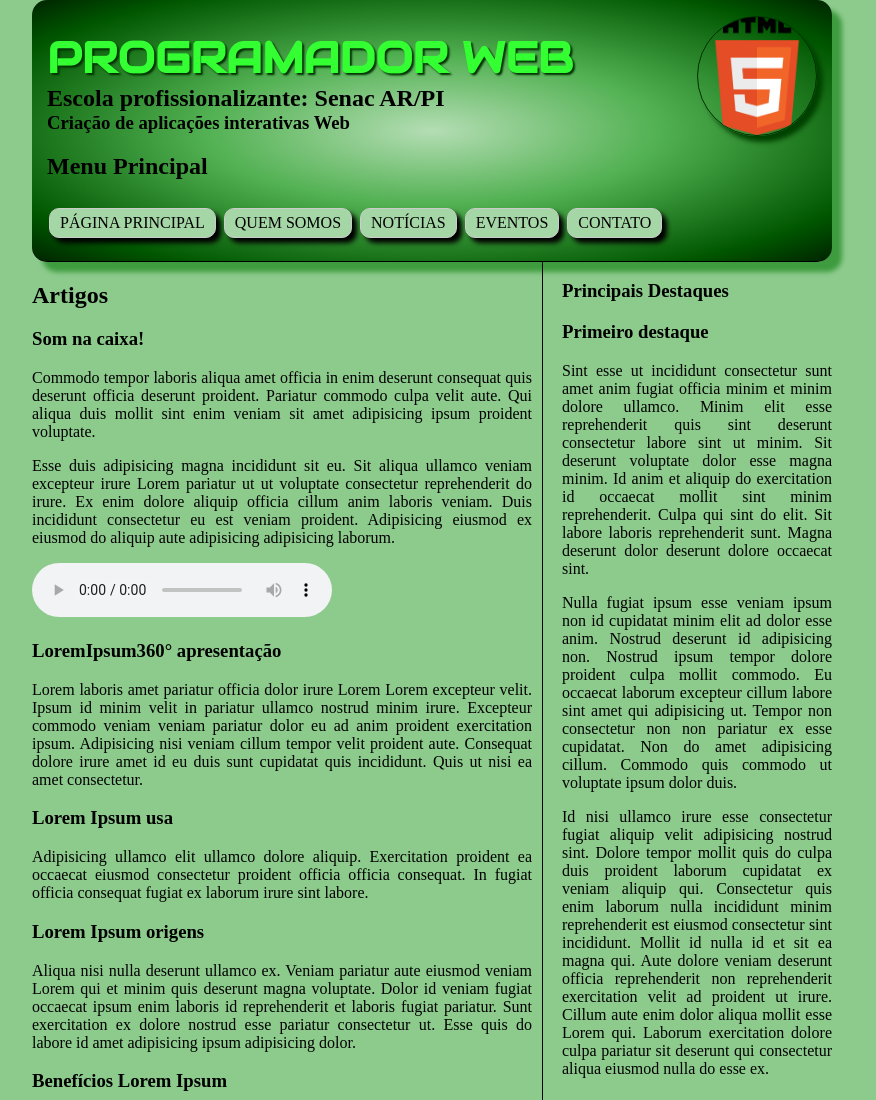
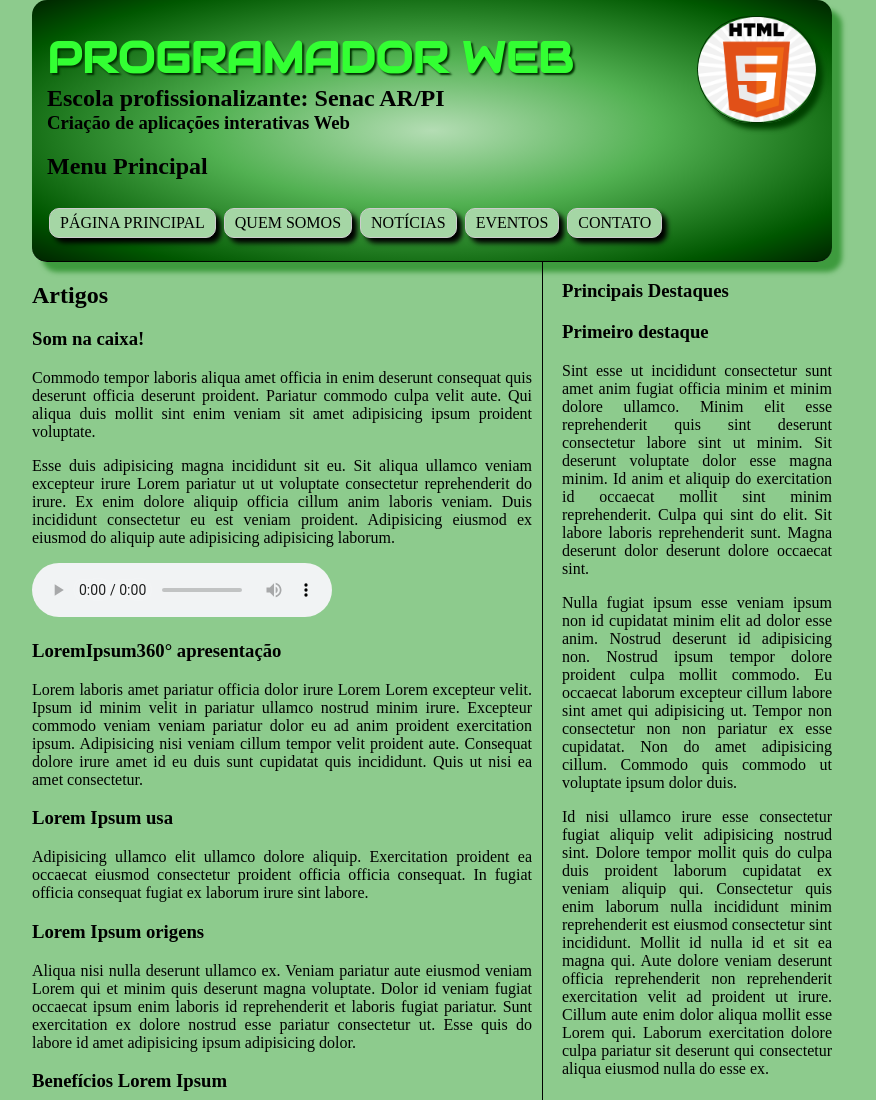
Before and after one commit to Sinioh/modelohtml, a plain HTML site: page index.html in a window 1280 px wide. Shown: the top 1100 px of the page, without its empty margins (208-1084 px from the left). Drawn offline with Linux system fonts and the light colour scheme.

Commit message:
commit 3

```diff
--- a/index.html
+++ b/index.html
@@ -14,7 +14,7 @@
 <body>
     <div id="div_principal">
         <header id="cabecalho">
-            <img src="img/HTML5_Logo_256.png" alt="Logo HTML5">
+            <img src="img/HTML5_oval_logo.png" alt="Logo HTML5">
             <h1>
                 PROGRAMADOR WEB
             </h1>
```
Also changed, not shown: img/HTML5_oval_logo.png (added), img/html5-logo-9.png (added).
